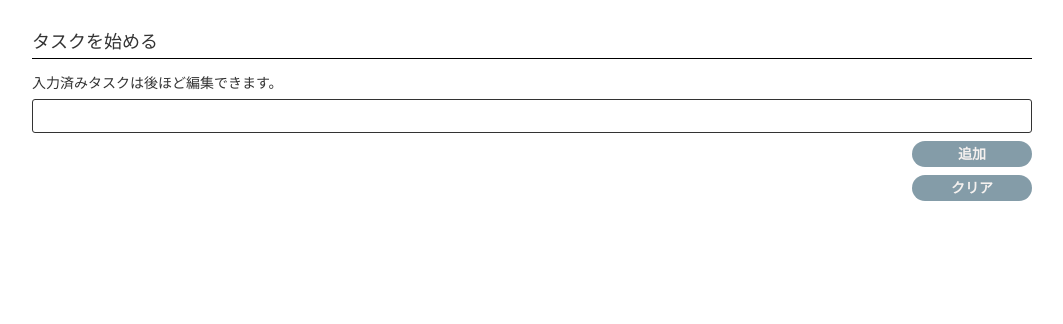
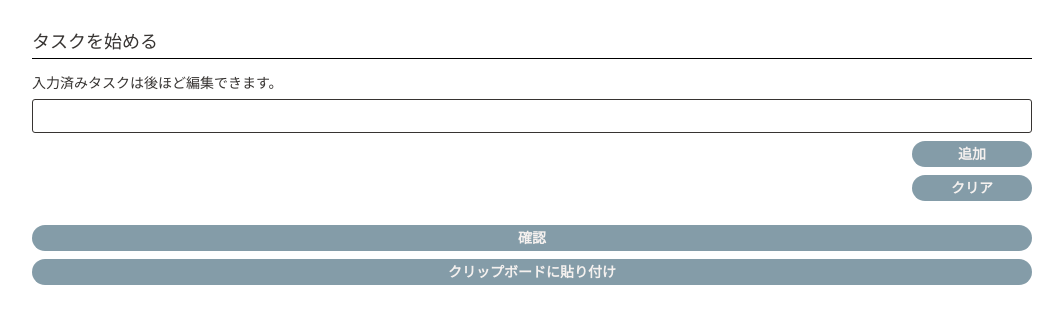
Before and after one commit to t-ogawa-s/nippo, a Vue app: page / in a window 1280 px wide. Shown: the top 324 px of the page, without its empty margins (108-1171 px from the left). Built offline with nearby package versions, Linux system fonts and the light colour scheme.

Commit message:
[add] ボタンの追加。css調整

```diff
--- a/src/App.vue
+++ b/src/App.vue
@@ -31,6 +31,10 @@
         </div>
       </div>
       <button class="clearButton" @click="onClickRemoveAll">クリア</button>
+      <div class="export">
+        <button class="export__preview">確認</button>
+        <button class="export__copy">クリップボードに貼り付け</button>
+      </div>
     </main>
     <transition name="fade">
       <confirmDialog
@@ -127,7 +131,7 @@ export default {
 <style scoped lang="scss">
 //color
 $mainColor: #f5f1ef;
-$darkColor: #333;
+$darkColor: #373432;
 $accentColor: #849ca8;
 $baseColor: #a89084;
 
@@ -206,7 +210,6 @@ p {
   border-radius: 5px;
   padding: 5px;
   background: $mainColor;
-  border: 1px solid $baseColor;
   box-sizing: border-box;
   &__text {
     display: flex;
@@ -230,13 +233,12 @@ p {
     height: 30px;
     border-radius: 5px;
     border: 1px solid $baseColor;
-    color: $baseColor;
+    color: $darkColor;
   }
   &__pause {
     display: none;
   }
   &.is-running {
-    border-color: $baseColor;
     background-color: $baseColor;
     #{$block}__run {
       display: none;
@@ -247,6 +249,23 @@ p {
   }
   & + & {
     margin-top: 10px;
+  }
+}
+.export {
+  margin-top: $marginL;
+  &__preview,
+  &__copy {
+    display: block;
+    margin-top: $marginS;
+    border: 0;
+    background: $accentColor;
+    color: $mainColor;
+    border-radius: 15px;
+    width: 100%;
+    padding: 5px;
+    font-size: $fontM;
+    font-weight: bold;
+    margin-left: auto;
   }
 }
 .clearButton {
```
